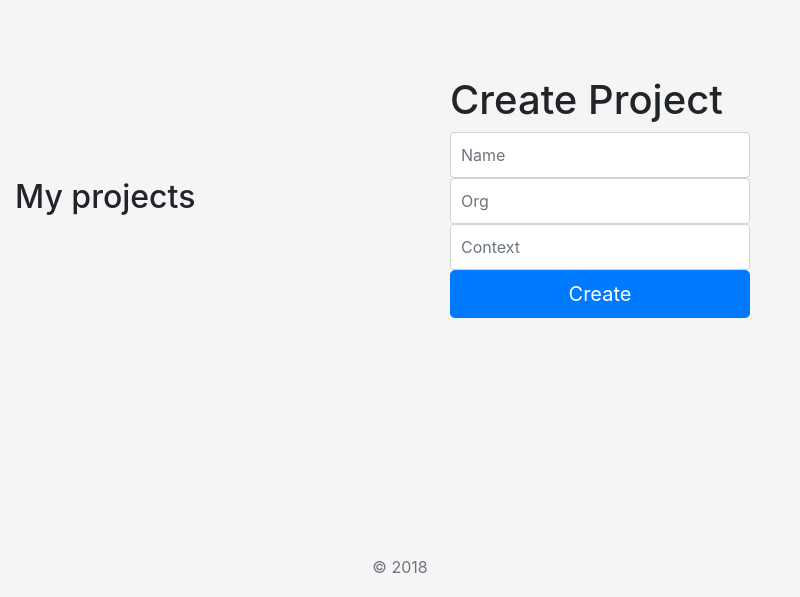
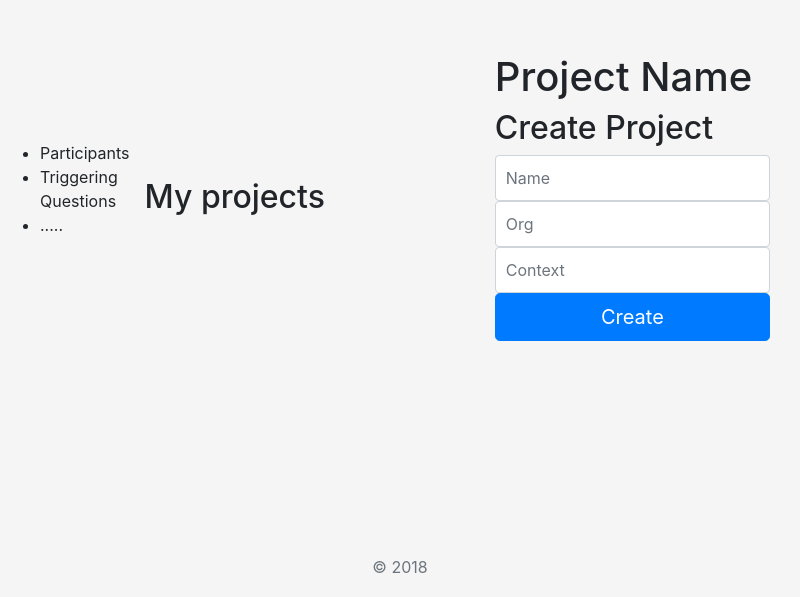
Before and after one commit to ProyectoIntegrador2018/mei_frontend, an Electron app: page ElectronsFlaskTest/html/projects.html in a window 800 px wide. Shown: the part 203-800 px from the top of the page. Drawn offline with nearby package versions, Linux system fonts and the light colour scheme; no server answers.

Commit message:
Participants

```diff
--- a/ElectronsFlaskTest/html/projects.html
+++ b/ElectronsFlaskTest/html/projects.html
@@ -10,8 +10,11 @@
 		<link href="../styles/login.css" rel="stylesheet">
 	</head>
 	<body>
-
-
+		<ul>
+			<li>Participants</li>
+			<li>Triggering Questions</li>
+			<li>.....</li>
+		</ul>
 		<div class="container">
 			<h1 id="welcome"></h1>
 			<h2>My projects</h2>
@@ -21,7 +24,8 @@
 
 		<div class="container">
 			<form class="form-signin">
-				<h1 id="h3 mb-3 font-weight-normal">Create Project</h1>
+				<h1 id="project_name">Project Name</h1>
+				<h2 id="h3 mb-3 font-weight-normal">Create Project</h2>
 				<label for="userProjects" class="sr-only">Name</label>
 				<input type="text" id="inputProjectName" class="form-control" placeholder="Name" required>
 				<label for="userProjects" class="sr-only">Organization</label>
```
